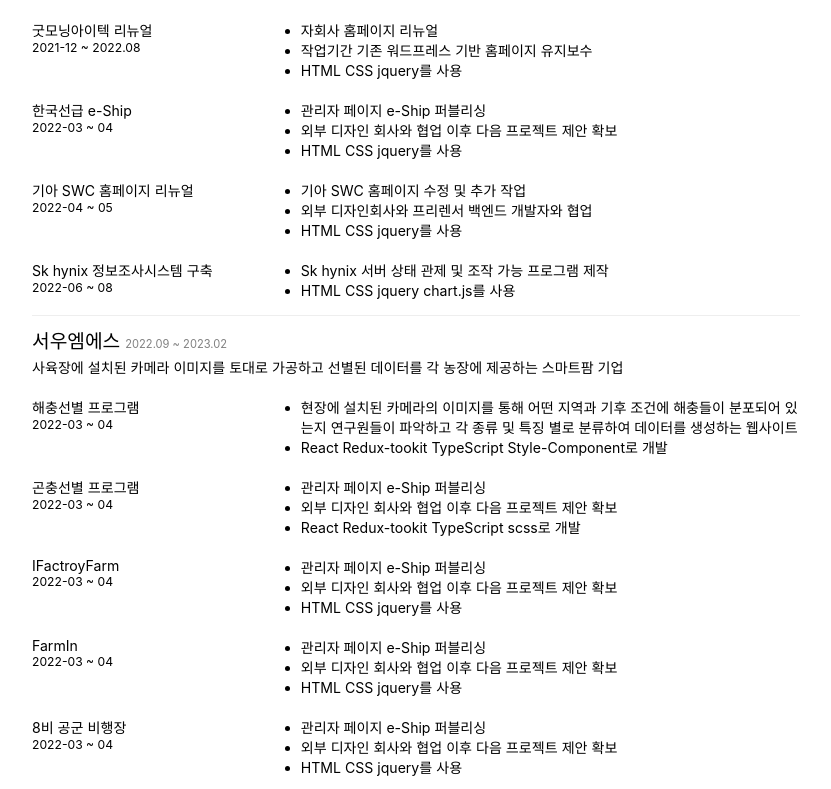
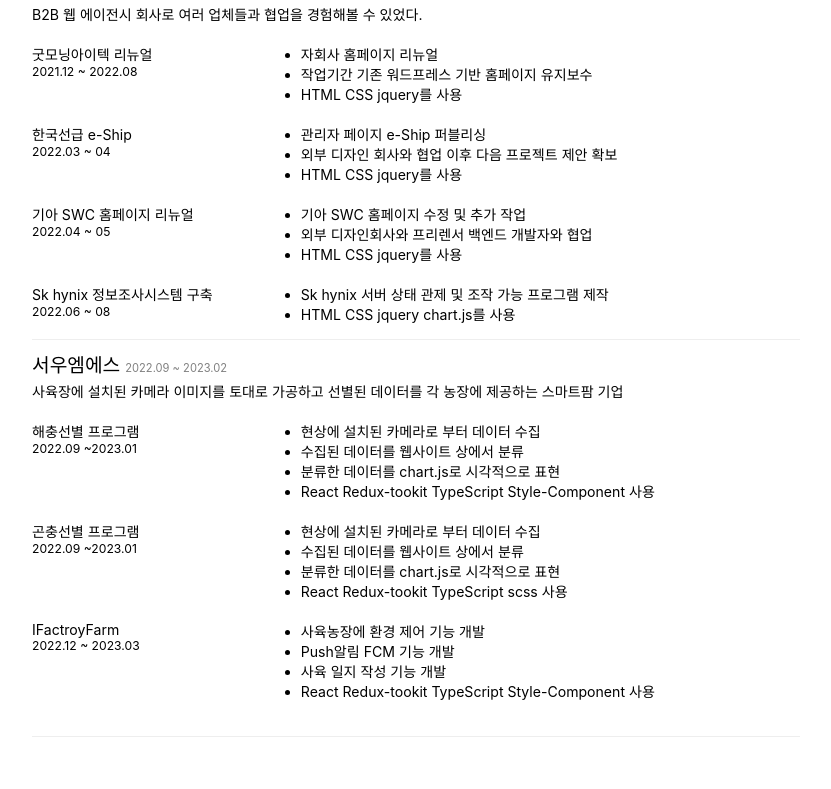
Before and after one commit to bak2670/newportfolio, a React (Create React App) app: page / in a window 1280 px wide. Shown: the part 1331-2120 px from the top of the page, without its empty margins (224-1055 px from the left). Built offline with nearby package versions, Linux system fonts and the light colour scheme.

Commit message:
텍스트와 스타일 일부 수정

```diff
--- a/src/component/Intro.tsx
+++ b/src/component/Intro.tsx
@@ -28,18 +28,12 @@
               <br/>
               <br/>
 
-              문제해결을 위해 적극적으로 행동합니다.프로젝트 진행 중 혼자서 해결이 어려운 문제를 맞닦드렸을때
-              내부에서 도움을 요청할 곳이 없어 일때문에 한번 연락드렸던 프리랜서 개발자님을 찾아뵙고 문제를 해결했던 경험이 있습니다.
+              문제 해결을 위해 적극적으로 행동합니다. 프로젝트 진행 중 혼자서 해결이 어려운 문제를 당면했을 때 내부에서 도움을 요청할 곳이 없어 함께 프로젝트를 잠깐 진행했던 프리랜서 개발자님 연락처를 찾아 양해를 구한 뒤 찾아뵙고 문제를 해결했던 경험이 있습니다.
               <br/>
               <br/>
               <br/>
 
-              새로움에 도전하고 받아들일 준비가 되어있습니다. 아직 기술의 스펙이 넓지 않아 다른 사람이 만들어 놓은 코드를
-              수정해야하는 경우 관련 공식문서 및 자료들을 찾아 학습하고 조금씩 코드가 읽히고 분석이 가능해지며 진행이 가능해질떄
-              큰 성취감을 얻었습니다. 앞으로도 새로운 기술을 접할 기회가 있다면 적극적으로 제 스펙을 넓혀 가겠습니다.
-
-
-
+              새로움에 도전하고 받아들일 준비가 되어있습니다. 아직 기술의 스펙이 넓지 않아 다른 사람이 만들어 놓은 코드를 수정해야 하는 경우 관련 공식 문서 및 자료들을 찾아 학습하고 조금씩 코드가 읽히고 분석이 가능해지며 진행이 가능해질 때 큰 성취감을 얻었습니다. 앞으로도 새로운 기술을 접할 기회가 있다면 적극적으로 제 스펙을 넓혀 가겠습니다.
             </p>
           </Common.Section>
     )
--- a/src/component/Skill.tsx
+++ b/src/component/Skill.tsx
@@ -7,7 +7,8 @@
         display: flex;
         align-items: center;
         justify-content: flex-start;
-        margin-top: 5px;
+        flex-wrap: wrap;
+        /* margin-top: 5px; */
 
         &.back{color:blue}
         &.front{color:green}
@@ -18,10 +19,13 @@
         background-color: #eee;
         margin-left: 5px;
         font-size: 0.77em;
+        margin-top: 5px;
 
         &:first-child{
             margin-left: 0px;
         }
+
+
 
 
 
--- a/src/data.json
+++ b/src/data.json
@@ -9,7 +9,7 @@
         {
           "projectid":0,
           "projectname":"굿모닝아이텍 리뉴얼",
-          "projectdate":"2021-12 ~ 2022.08",
+          "projectdate":"2021.12 ~ 2022.08",
           "projectcontent":[
               "자회사 홈페이지 리뉴얼",
               "작업기간 기존 워드프레스 기반 홈페이지 유지보수",
@@ -19,7 +19,7 @@
           {
               "projectid":1,
               "projectname":"한국선급 e-Ship",
-              "projectdate":"2022-03 ~ 04",
+              "projectdate":"2022.03 ~ 04",
               "projectcontent":[
                   "관리자 페이지 e-Ship 퍼블리싱",
                   "외부 디자인 회사와 협업 이후 다음 프로젝트 제안 확보",
@@ -29,7 +29,7 @@
           {
             "projectid":2,
             "projectname":"기아 SWC 홈페이지 리뉴얼",
-            "projectdate":"2022-04 ~ 05",
+            "projectdate":"2022.04 ~ 05",
             "projectcontent":[
                 "기아 SWC 홈페이지 수정 및 추가 작업",
                 "외부 디자인회사와 프리렌서 백엔드 개발자와 협업",
@@ -39,7 +39,7 @@
           {
             "projectid":3,
             "projectname":"Sk hynix 정보조사시스템 구축",
-            "projectdate":"2022-06 ~ 08",
+            "projectdate":"2022.06 ~ 08",
             "projectcontent":[
                 "Sk hynix 서버 상태 관제 및 조작 가능 프로그램 제작",
                 "HTML CSS jquery chart.js를 사용"
@@ -57,52 +57,36 @@
           {
               "projectid":0,
               "projectname":"해충선별 프로그램",
-              "projectdate":"2022-03 ~ 04",
+              "projectdate":"2022.09 ~2023.01",
               "projectcontent":[
-                  "현장에 설치된 카메라의 이미지를 통해 어떤 지역과 기후 조건에 해충들이 분포되어 있는지 연구원들이 파악하고 각 종류 및 특징 별로 분류하여 데이터를 생성하는 웹사이트",
-                  "React Redux-tookit TypeScript Style-Component로 개발"
+                  "현상에 설치된 카메라로 부터 데이터 수집",
+                  "수집된 데이터를 웹사이트 상에서 분류",
+                  "분류한 데이터를 chart.js로 시각적으로 표현",
+                  "React Redux-tookit TypeScript Style-Component 사용"
               ]
           },
           {
-            "projectid":0,
+            "projectid":1,
             "projectname":"곤충선별 프로그램",
-            "projectdate":"2022-03 ~ 04",
+            "projectdate":"2022.09 ~2023.01",
             "projectcontent":[
-                "관리자 페이지 e-Ship 퍼블리싱",
-                "외부 디자인 회사와 협업 이후 다음 프로젝트 제안 확보",
-                "React Redux-tookit TypeScript scss로 개발"
+              "현상에 설치된 카메라로 부터 데이터 수집",
+              "수집된 데이터를 웹사이트 상에서 분류",
+              "분류한 데이터를 chart.js로 시각적으로 표현",
+              "React Redux-tookit TypeScript scss 사용"
             ]
         },
         {
-          "projectid":0,
+          "projectid":2,
           "projectname":"IFactroyFarm",
-          "projectdate":"2022-03 ~ 04",
+          "projectdate":"2022.12 ~ 2023.03",
           "projectcontent":[
-              "관리자 페이지 e-Ship 퍼블리싱",
-              "외부 디자인 회사와 협업 이후 다음 프로젝트 제안 확보",
-              "HTML CSS jquery를 사용"
+              "사육농장에 환경 제어 기능 개발",
+              "Push알림 FCM 기능 개발",
+              "사육 일지 작성 기능 개발",
+              "React Redux-tookit TypeScript Style-Component 사용"
           ]
-      },
-      {
-        "projectid":0,
-        "projectname":"FarmIn",
-        "projectdate":"2022-03 ~ 04",
-        "projectcontent":[
-            "관리자 페이지 e-Ship 퍼블리싱",
-            "외부 디자인 회사와 협업 이후 다음 프로젝트 제안 확보",
-            "HTML CSS jquery를 사용"
-        ]
-    },
-    {
-      "projectid":0,
-      "projectname":"8비 공군 비행장",
-      "projectdate":"2022-03 ~ 04",
-      "projectcontent":[
-          "관리자 페이지 e-Ship 퍼블리싱",
-          "외부 디자인 회사와 협업 이후 다음 프로젝트 제안 확보",
-          "HTML CSS jquery를 사용"
-      ]
-  }
+      }
       ]
     }
   ]
```
